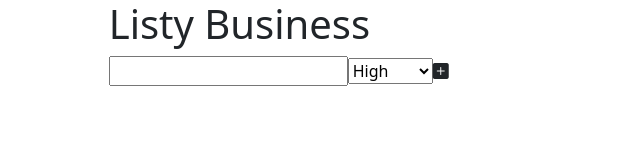
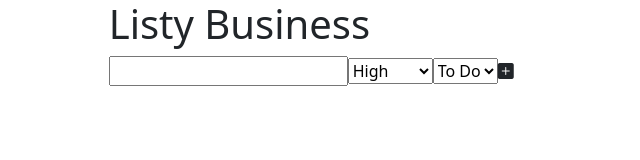
Before and after one commit to tkcthulhu/listy-business, a React (Create React App) app in the folder app/: page / in a window 1280 px wide. Shown: the top 160 px of the page, without its empty margins (0-640 px from the left). Built offline with nearby package versions, Linux system fonts and the light colour scheme.

Commit message:
things now log to the page

```diff
--- a/app/src/App.jsx
+++ b/app/src/App.jsx
@@ -1,11 +1,14 @@
 import React from 'react';
 import UserInput from './UserInput';
+import { SetList } from './Lists';
 
 function App() {
 
   const [ page, setPage ] = React.useState('Home');
 
   const [ ToDoItem, SetToDoItem] = React.useState([]);
+
+  const [ newList, setNewList] = React.useState([]);
 
   return (
     <>
@@ -15,6 +18,7 @@ function App() {
       </div>
       <UserInput ToDoItem={ToDoItem} SetToDoItem={SetToDoItem}/>
     </div>
+    <SetList ToDoItem={ToDoItem} SetToDoItem={SetToDoItem} page={page} setPage={setPage} />
     </>
   );
 }
--- /dev/null
+++ b/app/src/Lists.jsx
@@ -0,0 +1,27 @@
+export function SetList(props) {
+
+    // let items = [];
+
+    // if(props.page === 'Home') {
+
+    //     console.log('deez')
+
+    //     for (let i = 0; i < props.ToDoItem; i++) {
+    //         items.push(
+    //             <li>
+    //                 <p>{props.ToDoItem[i].INPUT}</p>
+    //             </li>
+    //         )
+    //     }
+    // }
+
+    return(
+        <>
+            <div className="container-fluid">
+                <div className="row justify-content-center">
+                    {props.ToDoItem.map((item => <li>{item.input}</li>))}
+                </div>
+            </div>
+        </>
+    )
+}
--- a/app/src/UserInput.jsx
+++ b/app/src/UserInput.jsx
@@ -4,14 +4,18 @@ function UserInput(props) {
 
     const userInput = React.useRef(null);
     const priority = React.useRef(null);
+    const list = React.useRef(null);
 
-    function AddItem() {
+    function addItem() {
 
-        const INPUT = userInput.current.value;
-        let STATUS = true;
-        const PRIORITY = priority.current.value;
+        const input = userInput.current.value;
+        const priority = priority.current.value;
+        const list = list.current.value;
+        const status = true;
 
-        props.SetToDoItem([...props.ToDoItem, {INPUT, STATUS, PRIORITY}])
+        props.SetToDoItem([...props.ToDoItem, {input, priority, list, status}])
+
+        userInput.current.value = null;
 
         console.log(props.ToDoItem)
     }
@@ -24,7 +28,10 @@ function UserInput(props) {
             <option value="Med">Medium</option>
             <option value="Low">Low</option>
         </select>
-        <i className="bi bi-plus-square-fill" onClick={() => {AddItem()}}></i>
+        <select name="list" ref={list}>
+            <option value="default">To Do</option>
+        </select>
+        <i className="bi bi-plus-square-fill" onClick={() => {addItem()}}></i>
       </div>
     )
 }
```
